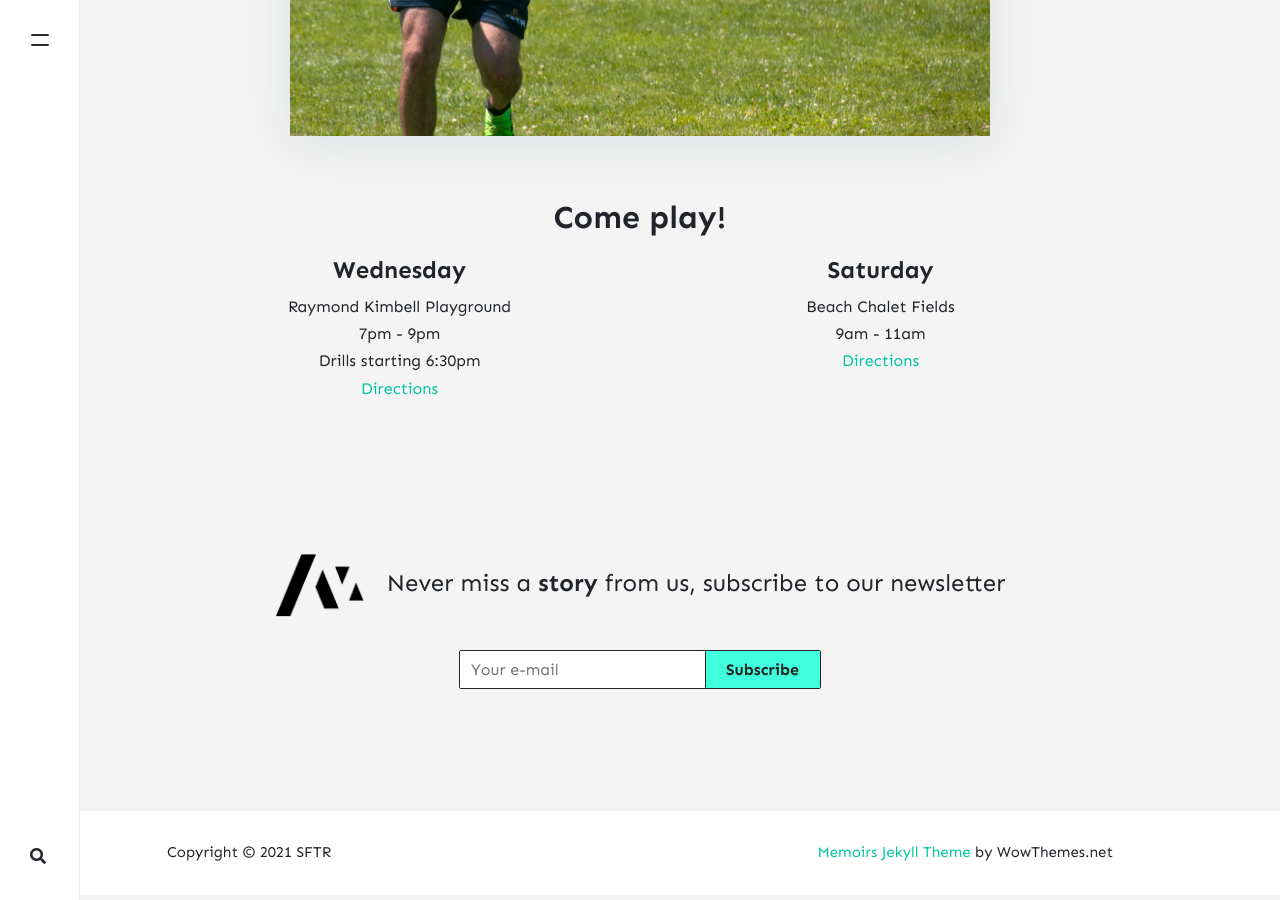
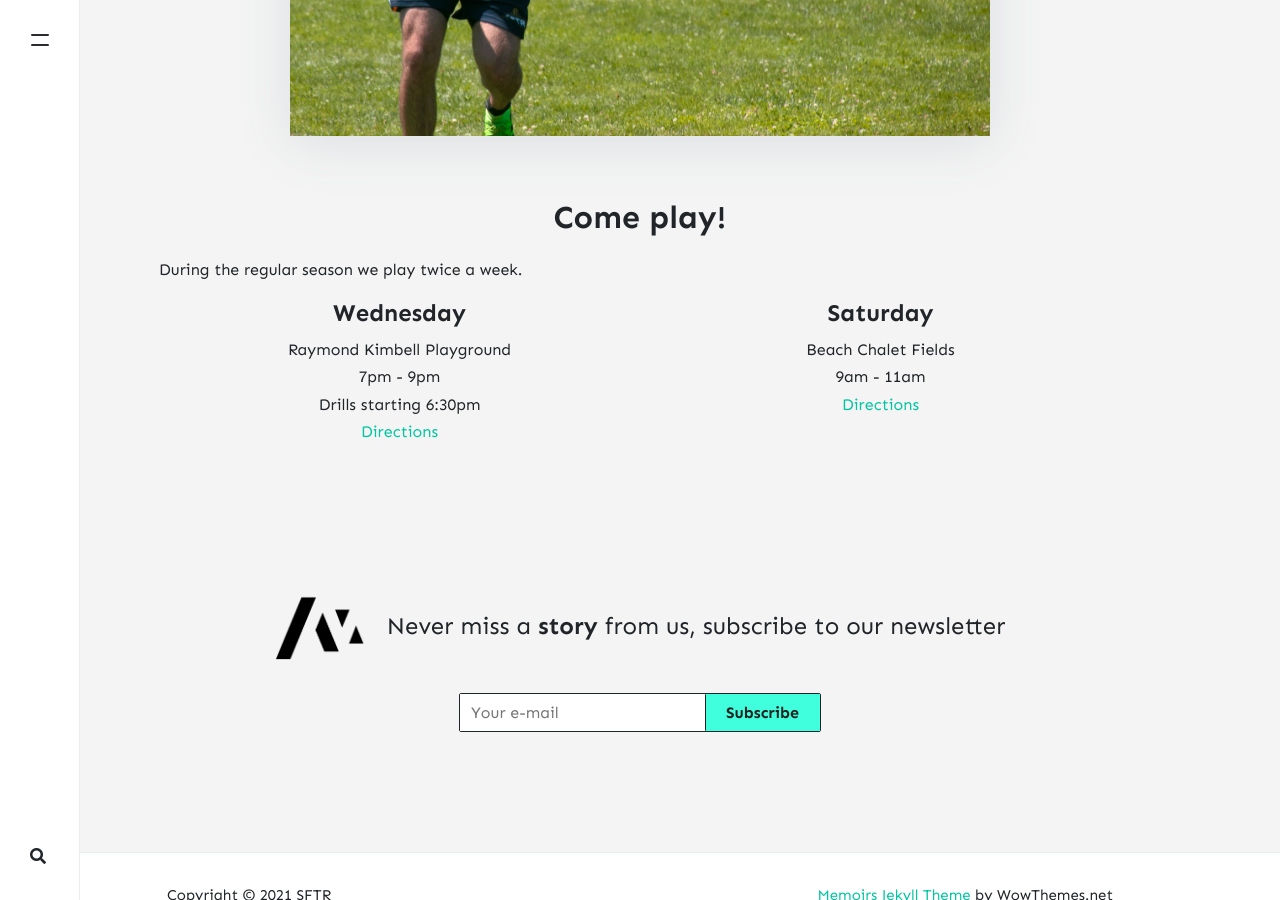
Before and after one commit to stackbit-projects/blue-triceratops-4f502, a Jekyll site: the page built from _pages/about.md, in a window 1280 px wide and 900 px high, scrolled down 956 px. Built offline with Jekyll 4.4.1, drawn with Linux system fonts in a browser that asks for light colours; nearby versions of some CDN libraries; comment, search, counter and statistics services are not loaded.

Commit message:
home.html: changed

```diff
--- a/_layouts/home.html
+++ b/_layouts/home.html
@@ -20,6 +20,7 @@ permalink: "/home.html"
 
 <div class="section">
     <h2 class="section-title spacer-20">Come play!</h2>
+    <p>During the regular season we play twice a week. </p>
     <div class="column-group center">
         <div class="two-column">
             <h4>Wednesday</h4>
```
